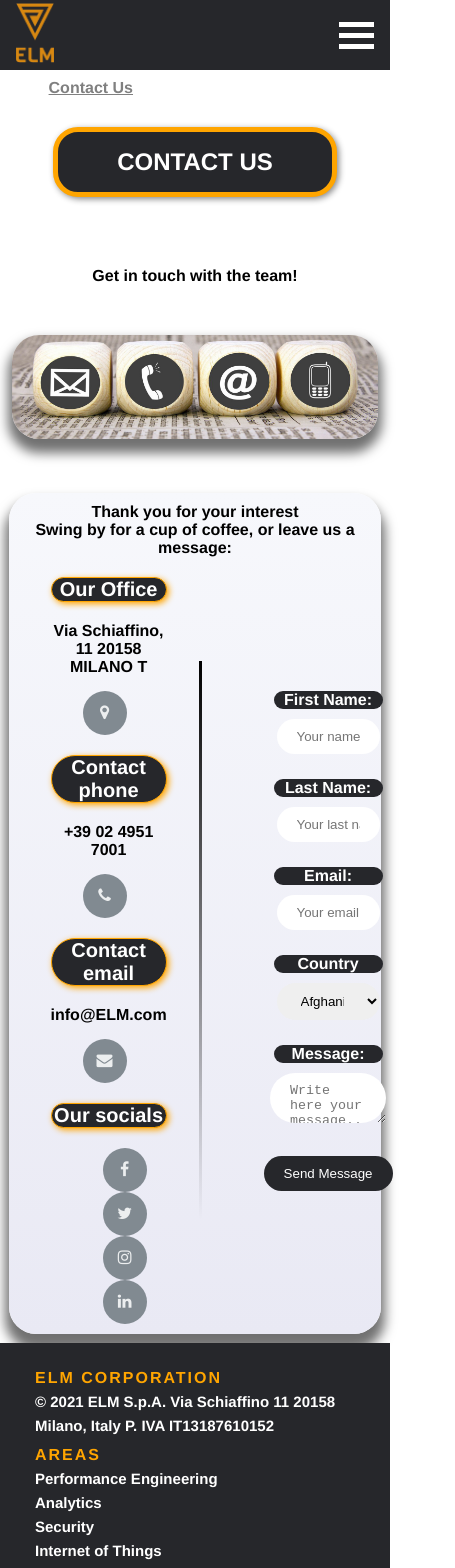
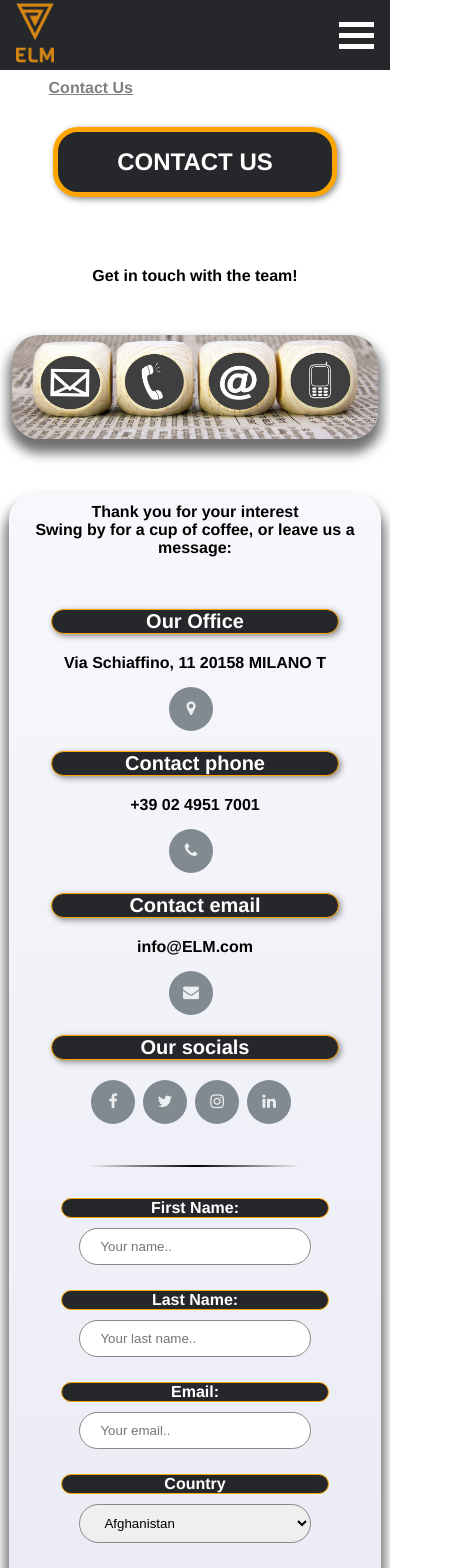
Before and after one commit to LeonardoRuzza/ELM-hypermedia2021, a Nuxt app: page /contacts in a window 390 px wide. Shown: the top 1568 px of the page, 455 px wide, since content can reach past the window. Built offline with nearby package versions, Linux system fonts and the light colour scheme.

Commit message:
terminata responsiveness contacts e aggiunti metodi per evidenziare form e contatti con il chatbot

```diff
--- a/components/TheContactForm.vue
+++ b/components/TheContactForm.vue
@@ -1079,8 +1079,6 @@ export default {
 
 <style scoped>
 form {
-  padding: 12px 20px 12px 20px;
-  margin: 8px 10px 8px 10px;
   position: relative;
 }
 .form-label {
@@ -1091,6 +1089,7 @@ form {
   color: white;
   background-color: #26272b;
   border-radius: 1.7rem;
+  border: 1px solid orange;
 }
 .form-field,
 #countries {
@@ -1107,28 +1106,16 @@ textarea {
   display: inline-block;
   border: none;
   border-radius: 1.7rem;
+  border: 1px solid #888;
 }
-/*
+textarea {
+  resize: vertical;
+}
 input[type='submit'] {
-  width: 100%;
-  margin-right: 10px;
-  margin-left: 10px;
-  margin-bottom: 15px;
-  background-color: grey;
-  color: black;
-  padding: 14px 20px;
-  border: 1px solid orange;
-  border-radius: 1.7rem;
-  cursor: pointer;
-  -moz-box-shadow: 2px 2px 6px #888;
-  -webkit-box-shadow: 2px 2px 6px #888;
+  font-size: 1.5rem;
+  font-weight: bold;
   box-shadow: 2px 2px 6px #888;
 }
-
-input[type='submit']:hover {
-  background-color: orange;
-  color: black;
-}*/
 #message {
   width: 90%;
   height: 100%;
--- a/pages/contacts.vue
+++ b/pages/contacts.vue
@@ -15,7 +15,11 @@
           </p>
         </div>
         <div class="row">
-          <div class="column1">
+          <div
+            ref="column1"
+            class="column1"
+            :class="{ highlight: highlightContacts }"
+          >
             <!-- General contact info -->
             <div class="sub-row1">
               <p class="contact-info-title">Our Office</p>
@@ -78,12 +82,20 @@
               </ul>
             </div>
           </div>
-          <div class="column2">
+          <div
+            ref="column2"
+            class="column2"
+            :class="{ highlight: highlightForm }"
+          >
             <the-contact-form class="form"></the-contact-form>
           </div>
         </div>
       </div>
     </section>
+    <div
+      class="overlay"
+      :class="{ visible: highlightContacts || highlightForm }"
+    ></div>
   </main>
 </template>
 
@@ -105,7 +117,38 @@ export default {
           path: '/contacts',
         },
       ],
+      highlightForm: false,
+      highlightContacts: false,
     }
+  },
+  beforeMount() {
+    setTimeout(() => {
+      this.showForm()
+    }, 10000)
+  },
+  methods: {
+    showForm() {
+      const el = this.$refs.column2
+      if (el) {
+        // scroll to the component to highlight
+        el.scrollIntoView({ behavior: 'smooth' })
+      }
+      this.highlightForm = true
+      this.highlightContacts = false
+    },
+    showContacts() {
+      const el = this.$refs.column1
+      if (el) {
+        // scroll to the component to highlight
+        el.scrollIntoView({ behavior: 'smooth' })
+      }
+      this.highlightForm = false
+      this.highlightContacts = true
+    },
+    closeHighlight() {
+      this.highlightForm = false
+      this.highlightContacts = false
+    },
   },
 }
 </script>
@@ -127,27 +170,9 @@ img {
   display: flex;
   flex-wrap: nowrap;
   align-items: center;
-  justify-content: stretch;
+  justify-content: space-evenly;
+  position: relative;
 }
-/*
-.column1 {
-  float: left;
-  width: 70%;
-  margin-top: 6px;
-  padding: 20px;
-}
-.column2 {
-  float: left;
-  width: 30%;
-  margin-top: 6px;
-  padding: 20px;
-}
-.row:after {
-  content: '';
-  display: table;
-  clear: both;
-}
-*/
 input {
   border-radius: 1rem;
   line-height: 2rem;
@@ -156,22 +181,43 @@ input {
 .column1,
 .column2 {
   width: 100%;
+  max-width: 600px;
   padding: 0px 2rem 0px 2rem;
+  margin: 2rem auto 2rem auto;
 }
-.column2 {
-  /*color: white;*/
-  border-left-width: 3px;
-  border-left-style: solid;
-  border-image: linear-gradient(to bottom, rgba(0, 0, 0, 1), rgba(0, 0, 0, 0)) 1
-    100%;
-  /*
-  border-image: linear-gradient(
+.column1:after {
+  top: 0;
+  bottom: 0;
+  right: 50%;
+  width: 2px;
+  position: absolute;
+  content: '';
+  background-image: linear-gradient(
     0deg,
-    rgba(0, 0, 0, 0) 0%,
+    rgba(0, 0, 0, 0) 20%,
     rgba(0, 0, 0, 1) 50%,
-    rgba(0, 0, 0, 0) 100%
+    rgba(0, 0, 0, 0) 80%
   );
-  */
+}
+@media screen and (max-width: 768px) {
+  .column1:after {
+    top: 50%;
+    right: 0;
+    left: 0;
+    height: 2px;
+    width: 100%;
+    position: absolute;
+    content: '';
+    background-image: linear-gradient(
+      90deg,
+      rgba(0, 0, 0, 0) 20%,
+      rgba(0, 0, 0, 1) 50%,
+      rgba(0, 0, 0, 0) 80%
+    );
+  }
+  .row {
+    flex-wrap: wrap;
+  }
 }
 .sub-row1 {
   float: top;
@@ -191,9 +237,9 @@ input {
   border: 1px solid orange;
   background-color: #26272b;
   color: white;
-  -moz-box-shadow: 2px 2px 6px orange;
-  -webkit-box-shadow: 2px 2px 6px orange;
-  box-shadow: 2px 2px 6px orange;
+  -moz-box-shadow: 2px 2px 6px #888;
+  -webkit-box-shadow: 2px 2px 6px #888;
+  box-shadow: 2px 2px 6px #888;
   font-weight: bolder;
   font-size: 20px;
   margin-bottom: 20px;
@@ -210,6 +256,7 @@ li {
 .social-icons,
 .info-icons {
   text-align: center;
+  padding: 0px;
 }
 .social-icons a,
 .info-icons {
@@ -255,4 +302,21 @@ li {
 .social-icons a.instagram:hover {
   background-color: #ea4c89;
 }
+.overlay {
+  z-index: 999999;
+  position: fixed;
+  top: 0;
+  left: 0;
+  width: 100%;
+  height: 100%;
+  background-color: rgba(0, 0, 0, 0.8);
+  display: none;
+}
+.overlay.visible {
+  display: block;
+}
+.highlight {
+  z-index: 1000000;
+  background-image: linear-gradient(180deg, #f7f8fc 0%, #e9e9f4 100%);
+}
 </style>
```
